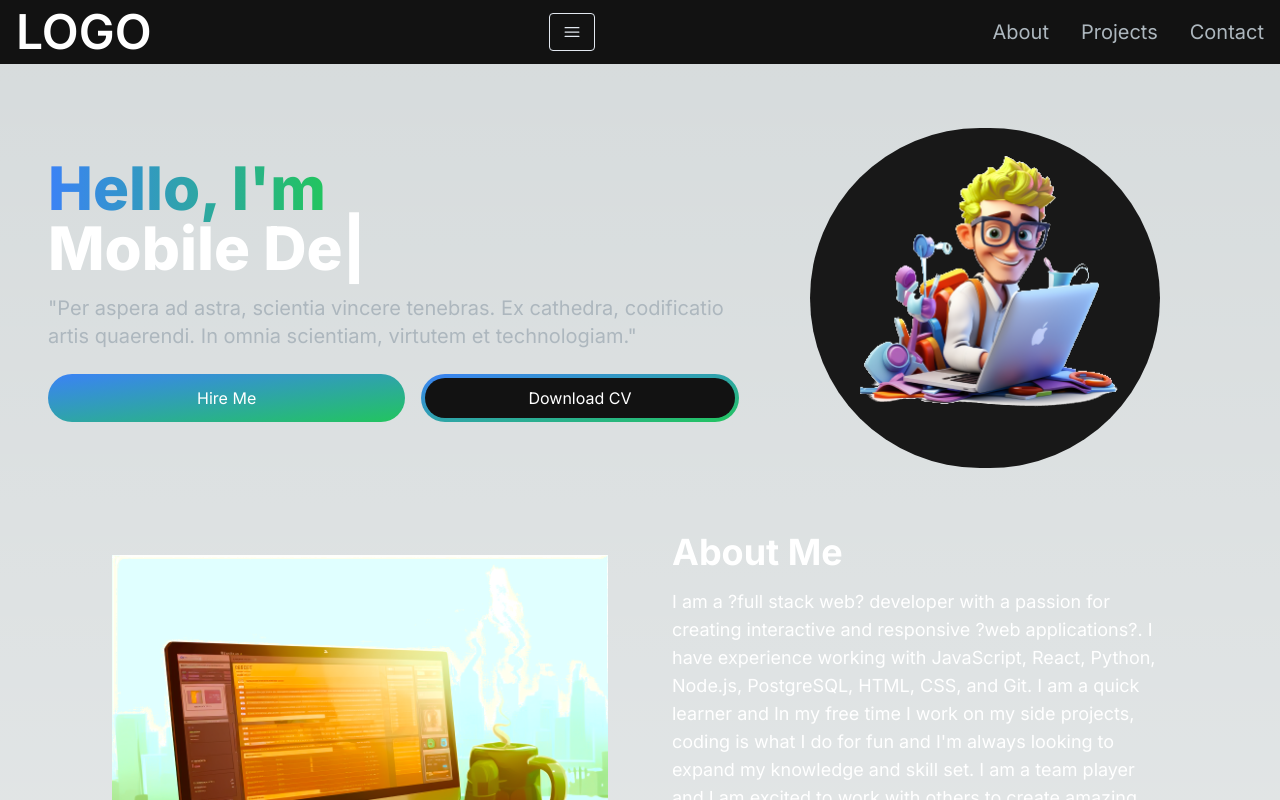
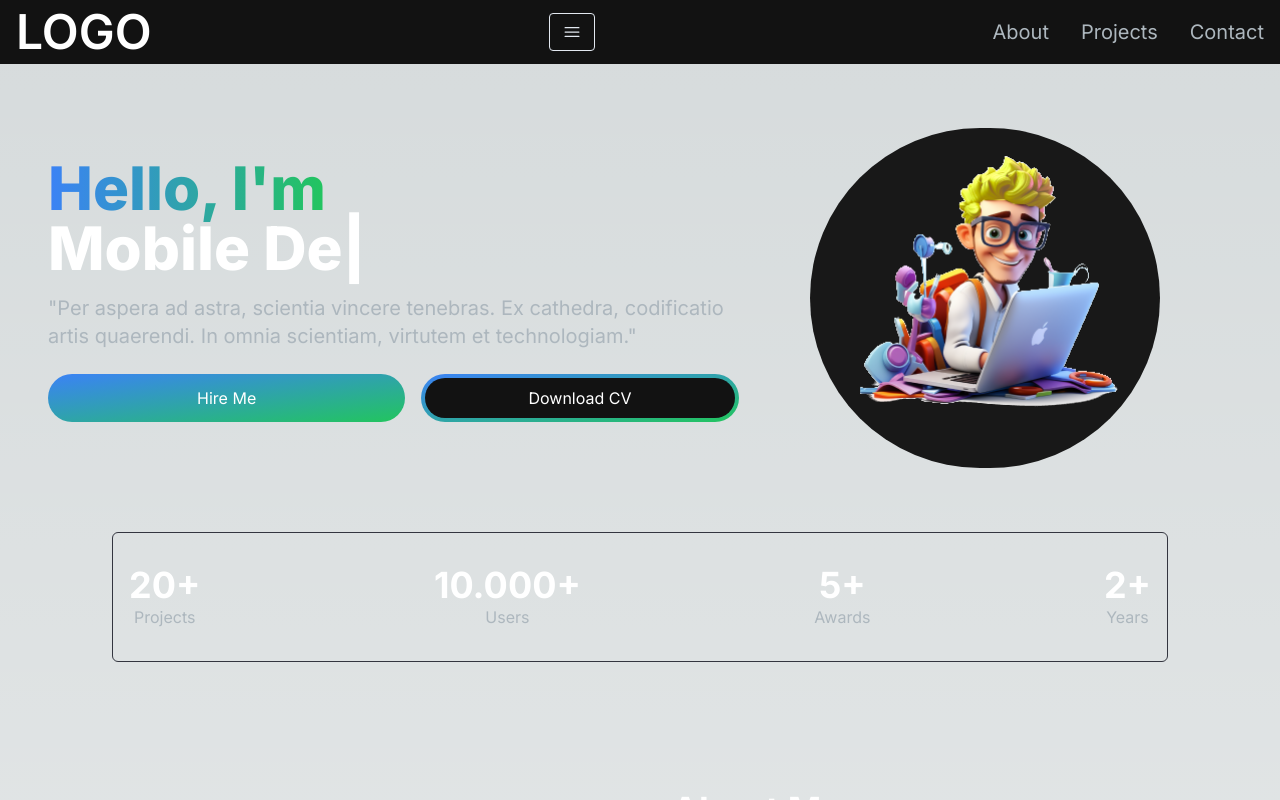
Before and after one commit to Desko95/portfolio-website, a Next.js app: page / in a window 1280 px wide. Shown: the top 800 px of the page. Built offline with nearby package versions, Linux system fonts and the light colour scheme.

Commit message:
fixed order achievements

```diff
--- /dev/null
+++ b/app/components/AchievementsSection.jsx
@@ -0,0 +1,45 @@
+import React from 'react'
+
+const achievementsList = [
+  {
+    metric: "Projects",
+    value: "20+",
+  },
+  {
+    metric: "Users",
+    value: "10.000+",
+  },
+  {
+    metric: "Awards",
+    value: "5+",
+  },
+  {
+    metric: "Years",
+    value: "2+",
+  },
+];
+
+const AchievementsSection = () => {
+  return (
+    <div className="py-8 px-4 xl:gap-16 sm:py-16 xl:px-16">
+      <div className="border-[#33353F] border rounded-md py-8 px-17 flex flex-row justify-between items-center">
+        {achievementsList.map((achievement, index) => {
+          return (
+            <div
+              key={index}
+              className="flex flex-col items-center justify-center mx-4"
+            >
+              <h2 className="text-white text-4xl font-bold">
+                {achievement.value}
+              </h2>
+              <p className="text-[#ADB7BE] text-base">{achievement.metric}</p>
+            </div>
+          );
+        })}
+      </div>
+    </div>
+  );
+};
+
+
+export default AchievementsSection
--- a/app/components/ProjectsSection.jsx
+++ b/app/components/ProjectsSection.jsx
@@ -11,7 +11,7 @@
     description: "Project 1 description",
     image: "/images/projects/1.png",
     tag: ["All", "Web"],
-    gitUrl: "/",
+    gitUrl: "https://github.com/Desko95/portfolio-website",
     previewUrl: "/",
   },
   {
--- a/app/page.js
+++ b/app/page.js
@@ -6,6 +6,8 @@
 import ProjectsSection from "./components/ProjectsSection";
 import EmailSection from './components/EmailSection';
 import Footer from "./components/Footer";
+import AchievementsSection from "./components/AchievementsSection";
+
 
 export default function Home() {
   return (
@@ -13,6 +15,7 @@
       <Navbar />
       <div className="container mt-24 mx-auto px-12 py-4">
         <HeroSection />
+        <AchievementsSection />
         <AboutSection />
         <ProjectsSection />
         <EmailSection />
```
